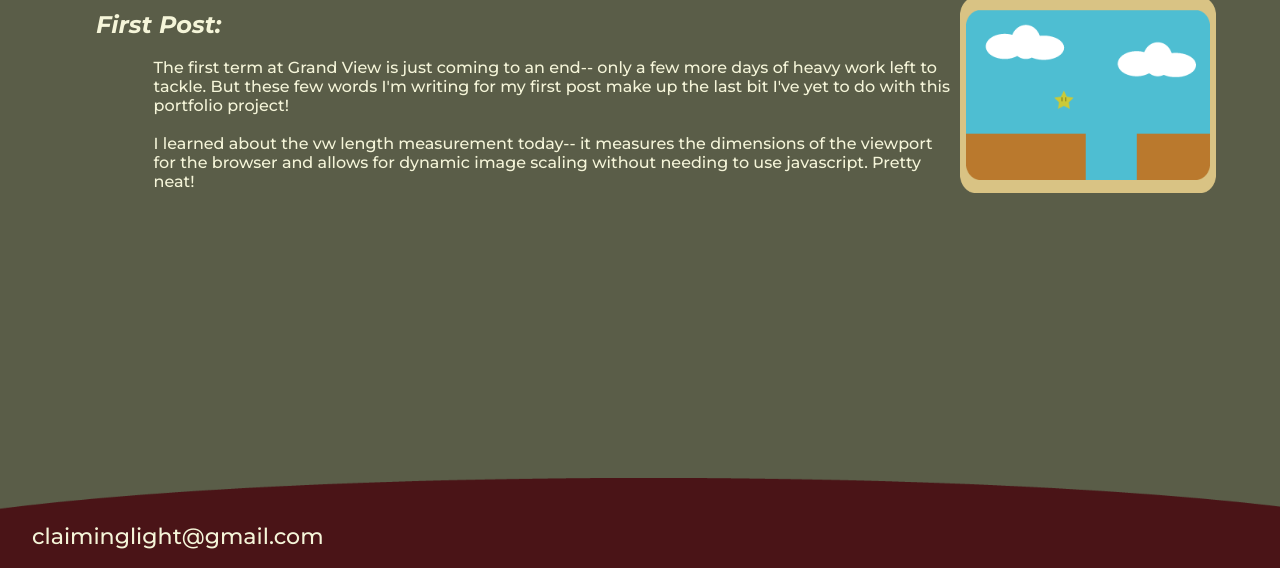
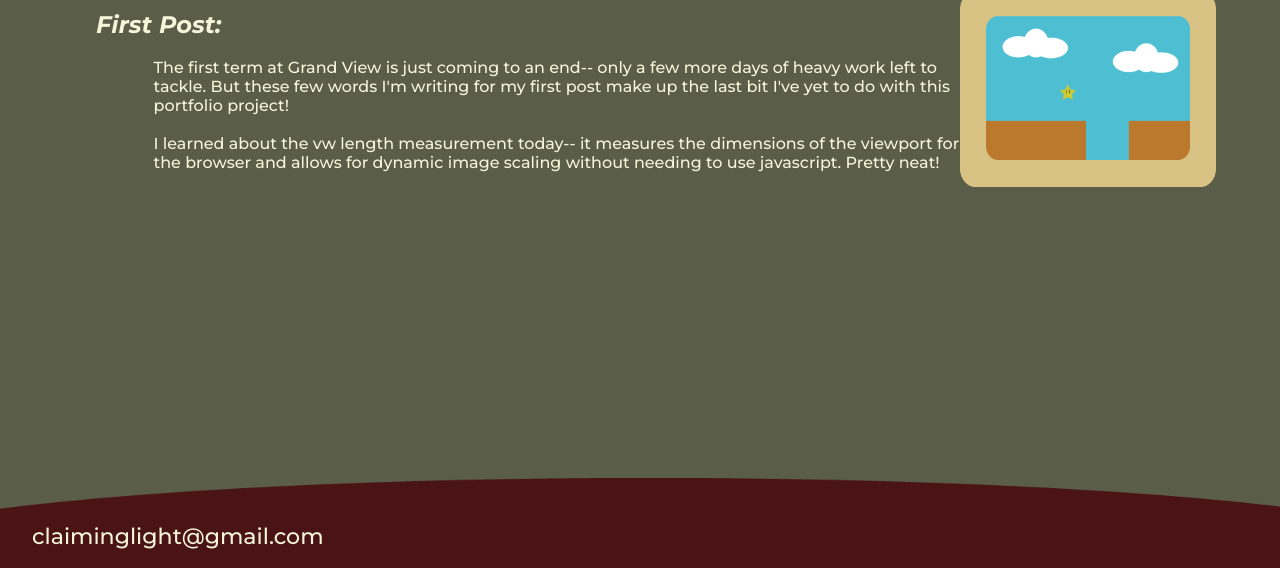
Before and after one commit to claiminglight/claiminglight.github.io, a plain HTML site: page blog.html in a window 1280 px wide. Shown: the part 232-800 px from the top of the page. Drawn offline with Linux system fonts and the light colour scheme.

Commit message:
Add files via upload

```diff
--- a/style/style.css
+++ b/style/style.css
@@ -155,7 +155,6 @@ h1,h2,p{
 	background-size: 20vw;
 	background-repeat: no-repeat;
 	float: right;
-	margin: .5vw;
 	margin-right: 5vw;
 }
 #blogTextBodyDiv{
@@ -168,11 +167,9 @@ h1,h2,p{
 }
 
 #blogFocusImage{
-	max-width: 19vw;
+	max-width: 16vw;
 	margin: none;
-	padding: none;
-	margin-top: 1vw;
-	margin-left: .5vw;
+	margin: 2vw;
 }
 
 .navButton{
```
